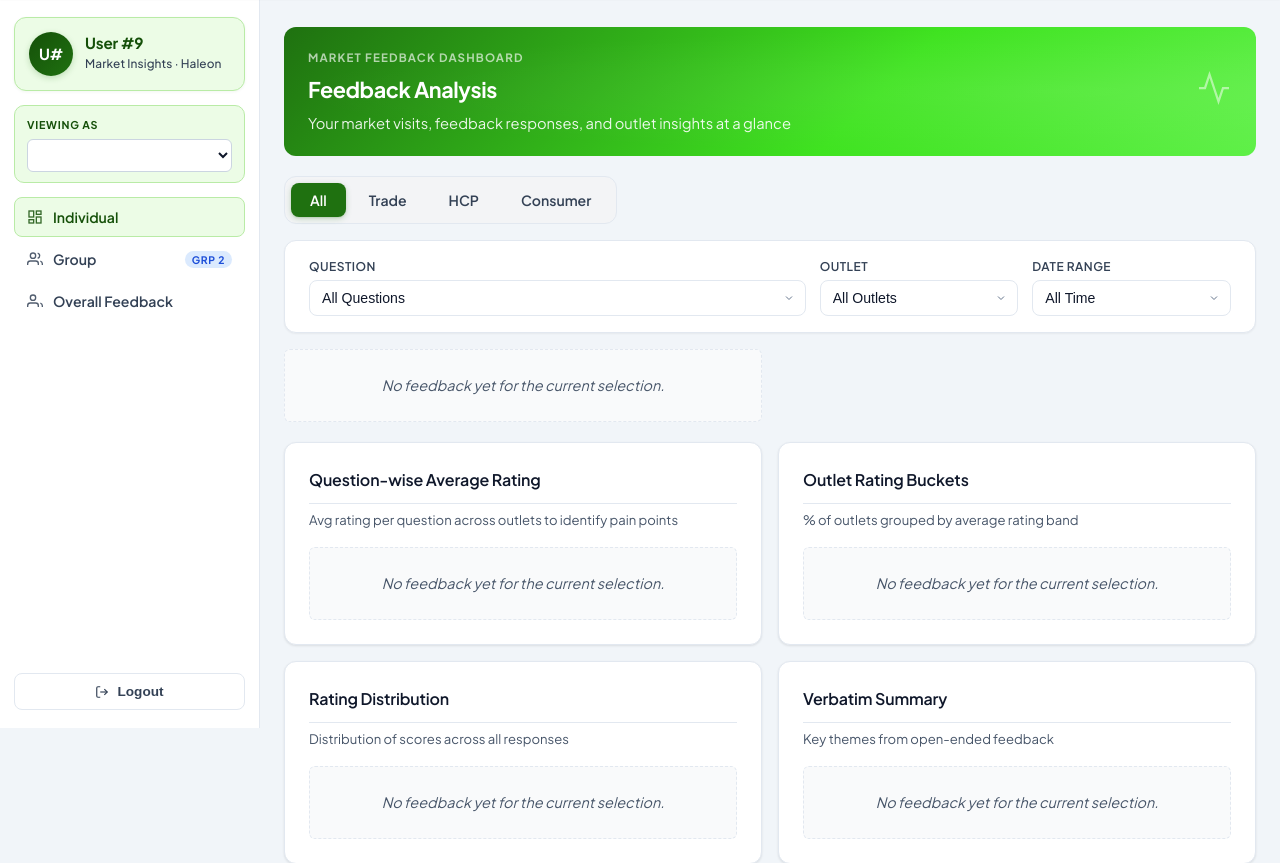
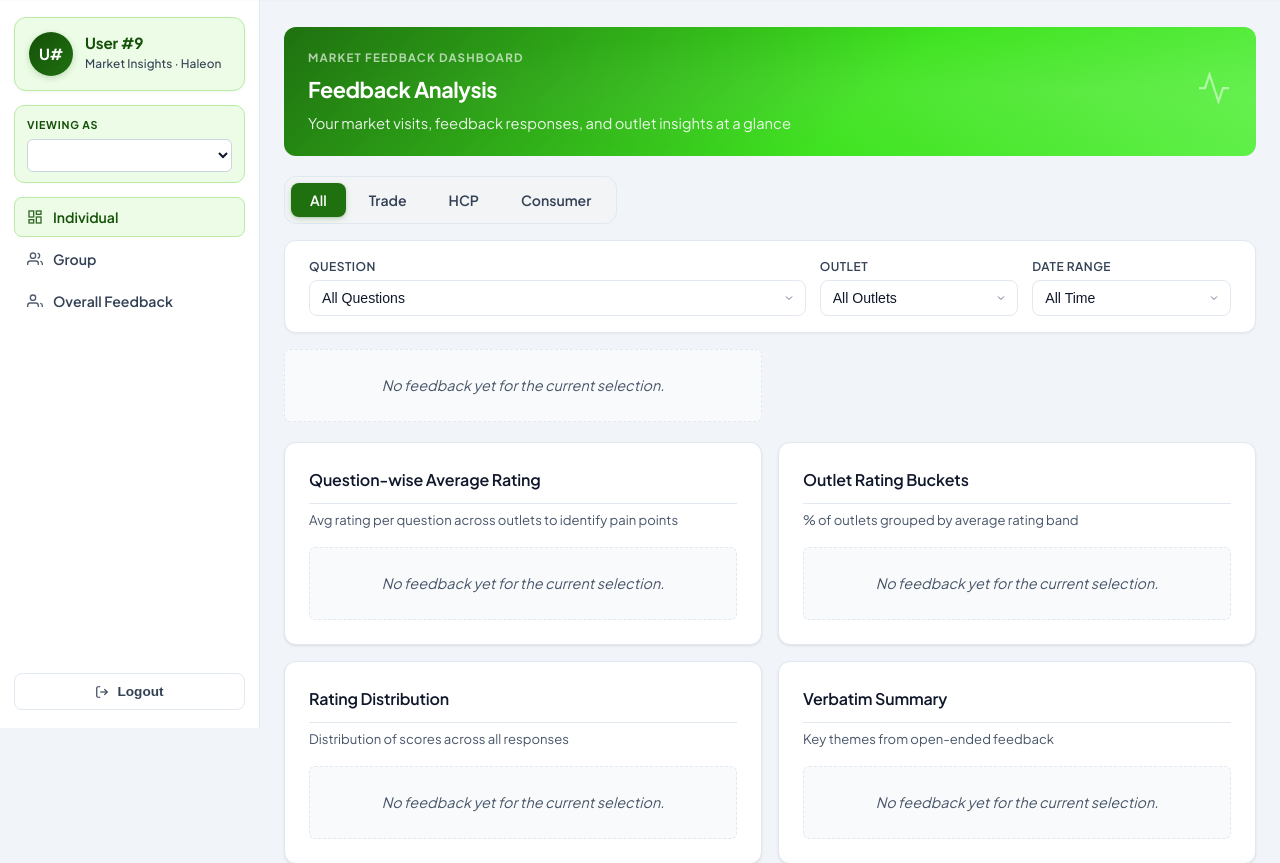
Before and after one commit to abhi9716/SenseMark, a FastAPI app: page / in a window 1280 px wide. Shown: the part 80-943 px from the top of the page. Run offline with FastAPI, Linux system fonts and the light colour scheme; data that the repository does not hold is empty; some libraries are stand-ins or nearby versions.

Commit message:
fix: remove Grp 2 badge from Group sidebar tab
Co-Authored-By: Claude Sonnet 4.6 <noreply@anthropic.com>

```diff
--- a/templates/index.html
+++ b/templates/index.html
@@ -54,7 +54,6 @@
                 <button class="sidebar-nav-item" data-view="group">
                     <svg width="16" height="16" viewBox="0 0 24 24" fill="none" stroke="currentColor" stroke-width="2"><path d="M17 21v-2a4 4 0 0 0-4-4H5a4 4 0 0 0-4 4v2"/><circle cx="9" cy="7" r="4"/><path d="M23 21v-2a4 4 0 0 0-3-3.87M16 3.13a4 4 0 0 1 0 7.75"/></svg>
                     Group
-                    <span class="sidebar-nav-tag sidebar-nav-tag--group">Grp 2</span>
                 </button>
                 <button class="sidebar-nav-item" data-view="overall">
                     <svg width="16" height="16" viewBox="0 0 24 24" fill="none" stroke="currentColor" stroke-width="2"><path d="M17 21v-2a4 4 0 0 0-4-4H5a4 4 0 0 0-4 4v2"/><circle cx="9" cy="7" r="4"/><path d="M23 21v-2a4 4 0 0 0-3-3.87"/></svg>
```
